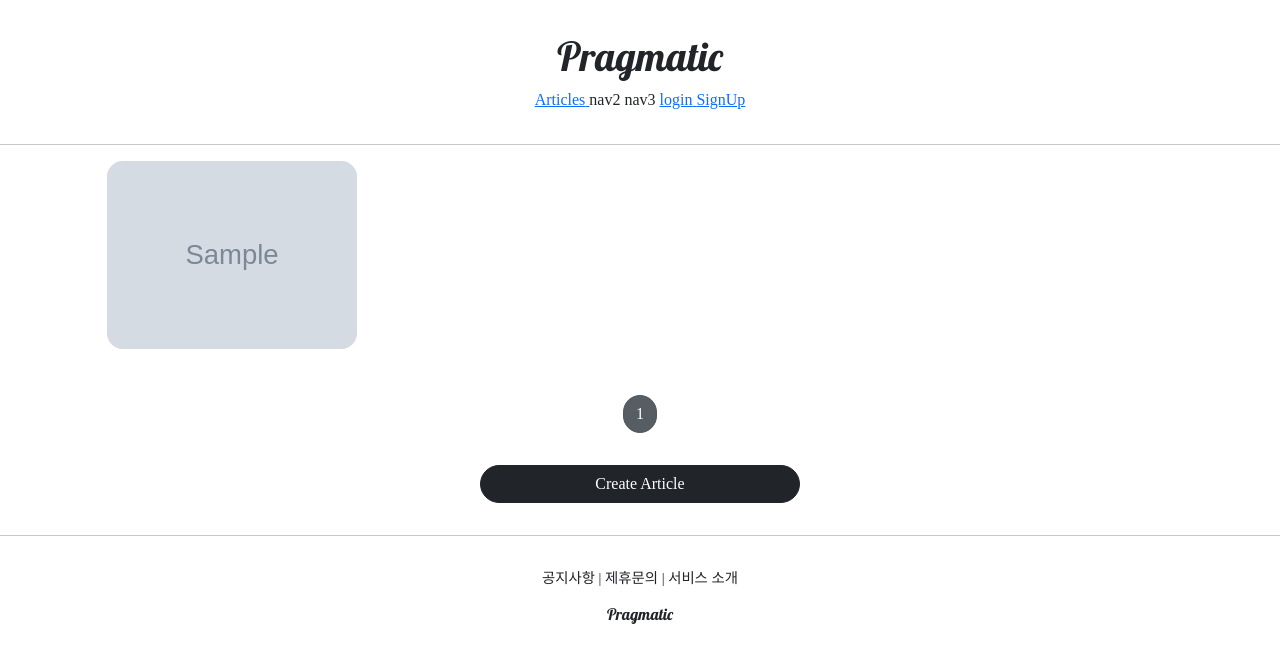
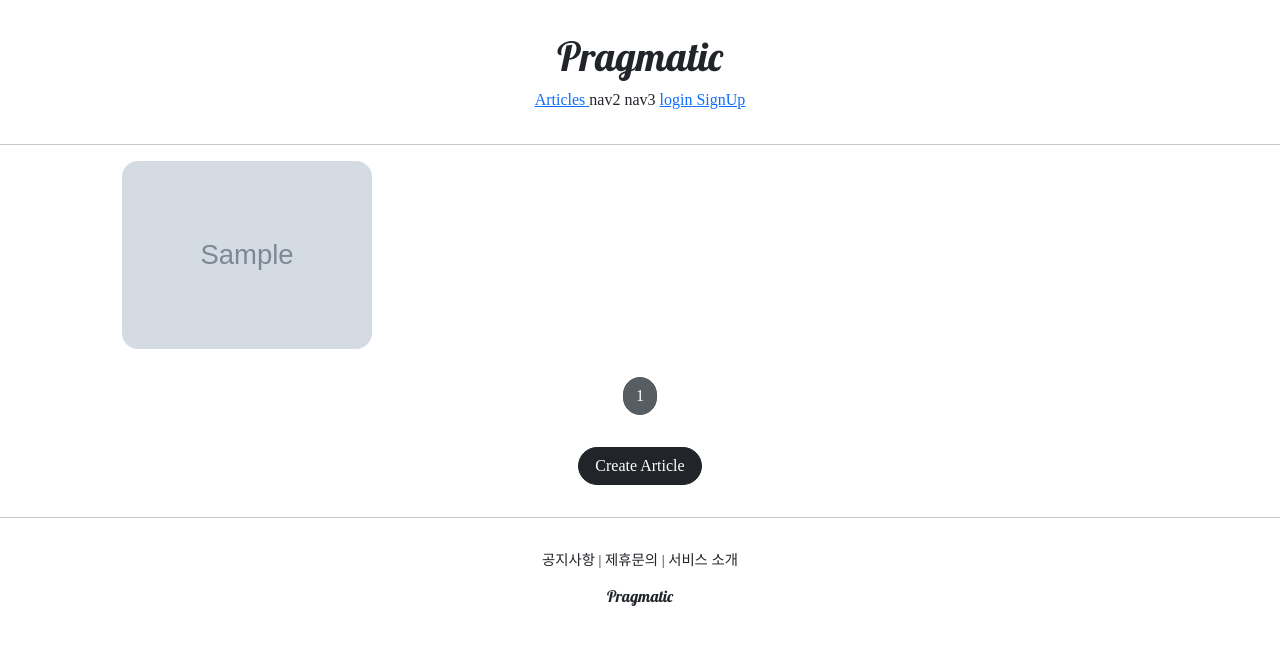
Before and after one commit to muogi/pragmatic, a Django app: template articleapp/templates/articleapp/list.html in a window 1280 px wide. Shown: the top 663 px of the page. Run offline with Django 3.2, Linux system fonts and the light colour scheme; the template is opened without the code that fills it: most values are stand-ins (such as "Sample title", 1, 10 or a date in 2020); grey boxes marked "Sample" are stand-in pictures; some libraries are stand-ins or nearby versions; some web fonts are replaced.

Commit message:
django course 39 commit

```diff
--- a/articleapp/templates/articleapp/list.html
+++ b/articleapp/templates/articleapp/list.html
@@ -3,10 +3,19 @@
 
 {% block content %}
     <style>
+
+        .container {
+            padding: 0;
+        }
+
+        .container a {
+            width: 45%;
+            max-width: 250px;
+        }
+
         .container div {
             width: 250px;
-            background-color: antiquewhite;
-            display: flex;
+            {#display: flex;#}
             justify-content: center;
             align-items: center;
             border-radius: 1rem;
@@ -40,7 +49,7 @@
     {% include 'snippets/pagination.html' with page_obj=page_obj %}
 
     <div style="text-align: center;">
-        <a href="{% url 'articleapp:create' %}" class="btn btn-dark rounded-pill col-3 mt-3 mb-3">Create Article</a>
+        <a href="{% url 'articleapp:create' %}" class="btn btn-dark rounded-pill mt-3 mb-3 px-3">Create Article</a>
     </div>
 
 
--- a/pragmatic/settings.py
+++ b/pragmatic/settings.py
@@ -36,7 +36,7 @@
 # SECURITY WARNING: don't run with debug turned on in production!
 DEBUG = True
 
-ALLOWED_HOSTS = []
+ALLOWED_HOSTS = ['*']
 
 # Application definition
 
--- a/static/base.css
+++ b/static/base.css
@@ -12,3 +12,9 @@
     text-align: center;
     margin: 2rem 0;
 }
+
+@media screen and (max-width: 500px) {
+    html {
+        font-size: 13px;
+    }
+}
--- a/static/js/magicgrid.js
+++ b/static/js/magicgrid.js
@@ -288,7 +288,7 @@
 let magicGrid = new MagicGrid({
   container: '.container',
   animate: true,
-  gutter: 30,
+  gutter: 12,
   static: true,
   useMin: true
 });
--- a/templates/head.html
+++ b/templates/head.html
@@ -2,6 +2,8 @@
 
 <head>
     <meta charset="UTF-8">
+    <!--<meta name="viewport" content="width=device-width, initial-scale=1, shrink-to-fit=no">-->
+    <meta name='viewport' content='width=device-width, initial-scale=1.0, maximum-scale=1.0, user-scalable=0'  />
     <title>Pragmatic</title>
     <!-- bootstrap link -->
     <link href="https://cdn.jsdelivr.net/npm/bootstrap@5.0.2/dist/css/bootstrap.min.css" rel="stylesheet"
```
